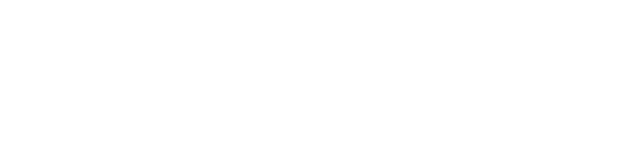
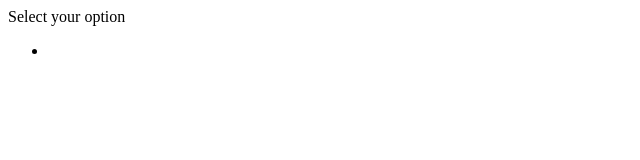
Before and after one commit to sultanarebaka/Dropdown-select-Menu, a plain HTML site: page index.html in a window 1280 px wide. Shown: the whole page, without its empty margins (0-640 px from the left). Drawn offline with Linux system fonts and the light colour scheme.

Commit message:
Add files via upload

```diff
--- a/index.html
+++ b/index.html
@@ -8,3 +8,15 @@
         <title>Dropdown Select Menu</title>
     </head>
 </html>
+<body>
+    <div class="select-menu">
+        <div class="select-btn">
+            <span class="sBtn-text">Select your option</span>
+        </div>
+        <ul class="options">
+            <li class="option">
+
+            </li>
+        </ul>
+    </div>
+</body>
```
